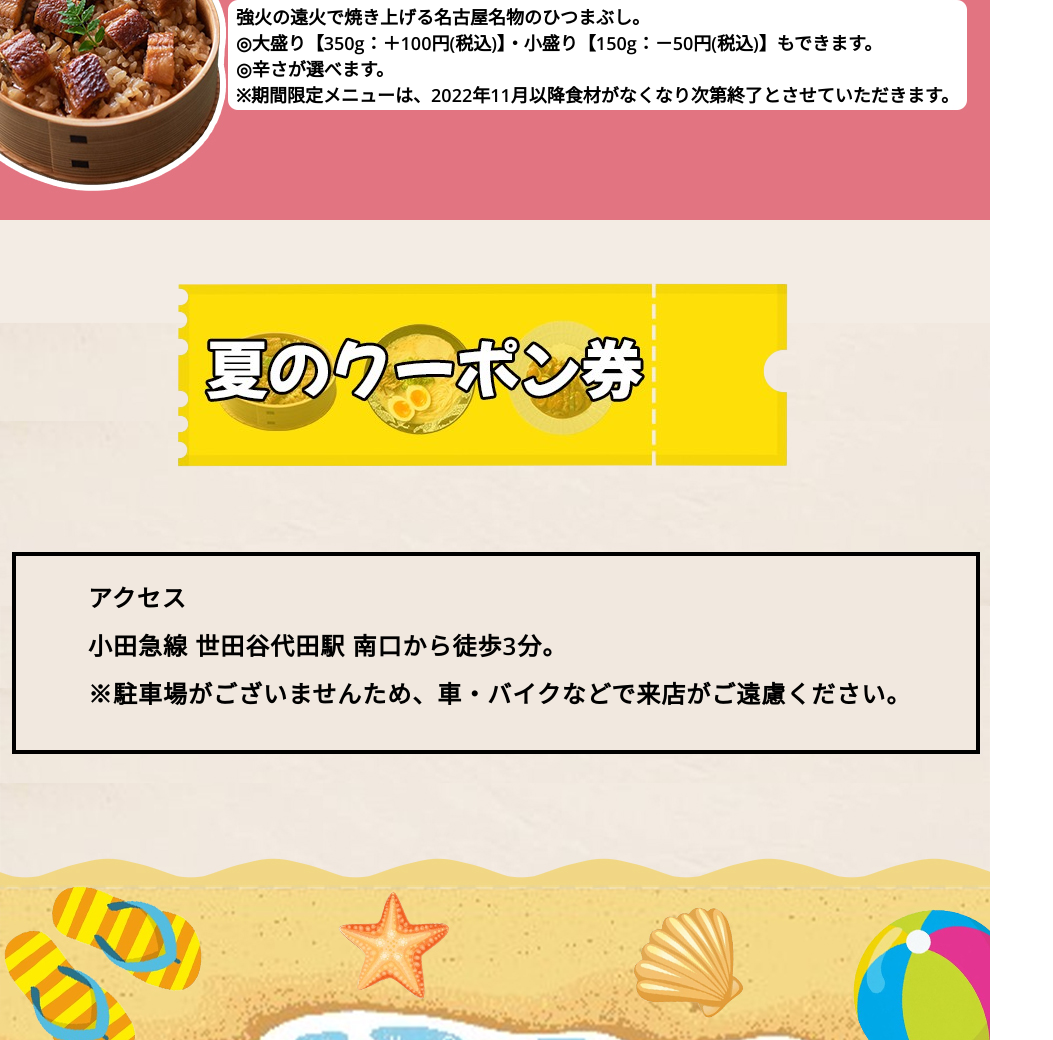
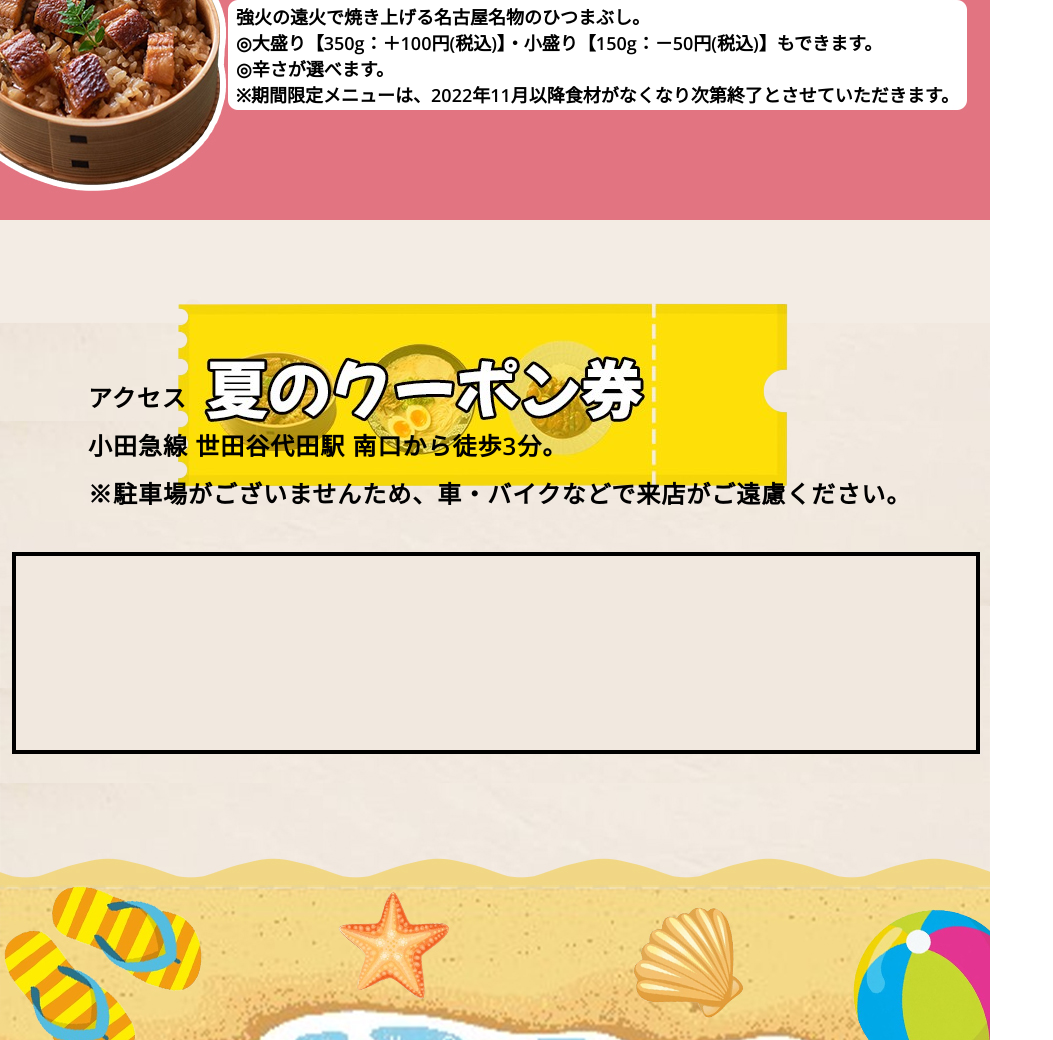
Before and after one commit to NEARZER00/RestoOzo, a plain HTML site: page index.html in a window 1280 px wide. Shown: the part 1711-2751 px from the top of the page, without its empty margins (0-1053 px from the left). Drawn offline with nearby package versions, Linux system fonts and the light colour scheme.

Commit message:
Update style.css

```diff
--- a/css/style.css
+++ b/css/style.css
@@ -202,7 +202,7 @@ body {
     margin-left: 110px;
     width: 40px;
     height: 50px;
-    bottom: 430px;
+    bottom: 410px;
     position: relative;
 }
 
@@ -231,6 +231,6 @@ body {
     font-weight: 600;
     color: #000000;
     position: absolute;
-    top: 500px;
+    top: 300px;
     left: 80px;
 }
```
